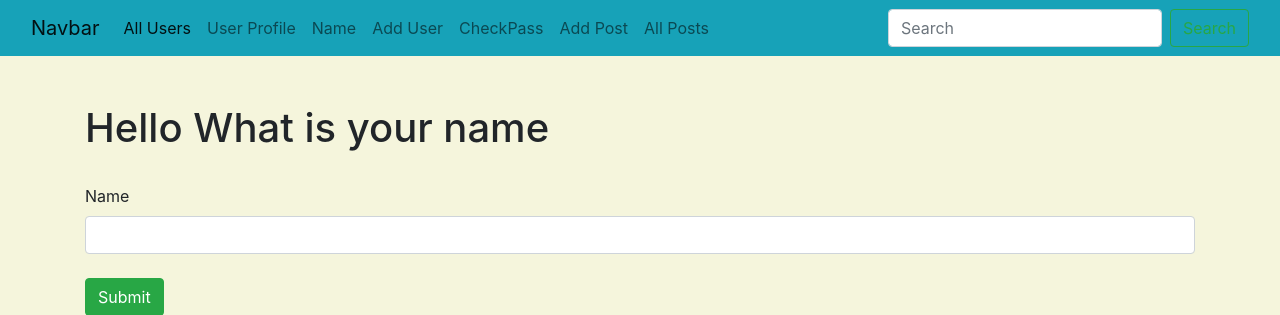
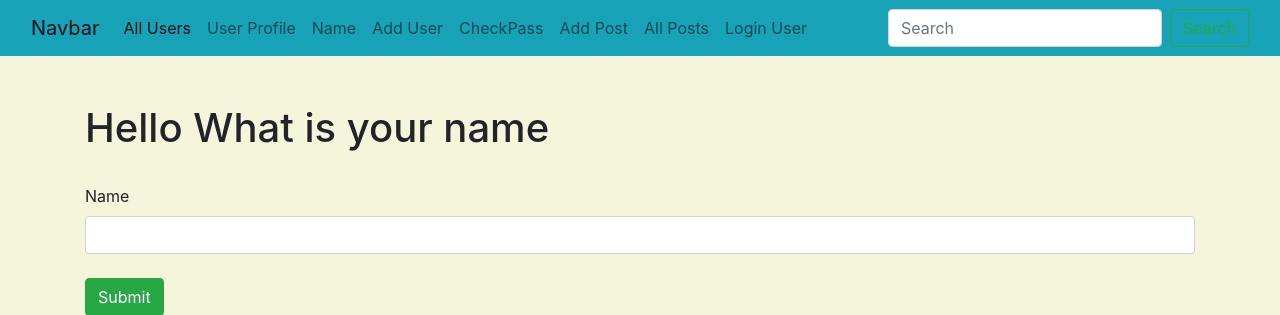
Before and after one commit to SaberHardy/BlogProject, a Flask app: page /name in a window 1280 px wide. Shown: the top 315 px of the page. Run offline with Flask 3, Linux system fonts and the light colour scheme; some libraries are stand-ins or nearby versions.

Commit message:
login/out and dashboard pages

```diff
--- a/BlogProject/forms.py
+++ b/BlogProject/forms.py
@@ -31,3 +31,15 @@ class PostForm(FlaskForm):
     author = StringField("Author", validators=[DataRequired()])
     slug = StringField("Slug", validators=[DataRequired()])
     submit = SubmitField("Submit")
+
+
+class LoginForm(FlaskForm):
+    username = StringField("User Name", validators=[DataRequired()])
+    password = PasswordField("Enter your Password!", validators=[DataRequired()])
+    submit = SubmitField("Submit")
+
+
+class RegisterForm(FlaskForm):
+    username = StringField("User Name", validators=[DataRequired()])
+    password = PasswordField("Enter your Password!", validators=[DataRequired()])
+    submit = SubmitField("Submit")
--- a/BlogProject/main.py
+++ b/BlogProject/main.py
@@ -1,10 +1,10 @@
 from flask import Flask, render_template, flash, request, redirect, url_for
 from models import UsersModel, db, PostModel
-from forms import UserForm, PasswordForm, PostForm
+from forms import UserForm, PasswordForm, PostForm, LoginForm, RegisterForm
 from secret_staff import SECRET_STAFF
 from flask_migrate import Migrate
 from werkzeug.security import generate_password_hash, check_password_hash
-from flask_login import current_user, login_required, LoginManager
+from flask_login import current_user, login_required, LoginManager, login_user, logout_user
 
 app = Flask(__name__, template_folder='templates')  # static_folder='static')
 
@@ -241,3 +241,46 @@ def test_password():
                            password_to_check=password_to_check,
                            passed=passed
                            )
+
+
+login_manager = LoginManager()
+login_manager.init_app(app=app)
+login_manager.login_view = 'login'
+
+
+@login_manager.user_loader
+def load_user(user_id):
+    return UsersModel.query.get(int(user_id))
+
+
+@app.route('/login', methods=['GET', 'POST'])
+def login():
+    form = LoginForm()
+    if form.validate_on_submit():
+        user = UsersModel.query.filter_by(username=form.username.data).first()
+        if user:
+            # Check the hash
+            if check_password_hash(user.password_hash, form.password.data):
+                login_user(user)
+                flash("Login Succesfull!!")
+                return redirect(url_for('dashboard'))
+            else:
+                flash("Wrong Password - Try Again!")
+        else:
+            flash("That User Doesn't Exist! Try Again...")
+
+    return render_template('members/login.html', form=form)
+
+
+@app.route('/logout', methods=['GET', 'POST'])
+@login_required
+def logout():
+    logout_user()
+    flash("You Have Been Logged Out!")
+    return redirect(url_for('login'))
+
+
+@app.route('/dashboard', methods=['GET', 'POST'])
+@login_required
+def dashboard():
+    return render_template('members/dashboard.html', )
--- a/BlogProject/models.py
+++ b/BlogProject/models.py
@@ -15,7 +15,7 @@ class PostModel(db.Model):
     slug = db.Column(db.String(255))
 
 
-class UsersModel(db.Model):
+class UsersModel(db.Model, UserMixin):
     id = db.Column(db.Integer, primary_key=True)
     username = db.Column(db.String(20), nullable=False, unique=True)
     name = db.Column(db.String(200), nullable=False)
--- a/BlogProject/templates/partials/navbar.html
+++ b/BlogProject/templates/partials/navbar.html
@@ -31,6 +31,15 @@
                 <li class="nav-item">
                     <a class="nav-link" href="{{ url_for('all_posts') }}">All Posts</a>
                 </li>
+                {% if current_user.is_authenticated %}
+                    <li class="nav-item">
+                        <a class="nav-link" href="{{ url_for('logout') }}">Logout User</a>
+                    </li>
+                {% else %}
+                    <li class="nav-item">
+                        <a class="nav-link" href="{{ url_for('login') }}">Login User</a>
+                    </li>
+                {% endif %}
             </ul>
             <form class="d-flex" role="search">
                 <input class="form-control me-2" type="search" placeholder="Search" aria-label="Search">
```
Also changed, not shown: BlogProject/templates/members/dashboard.html (added, +8 -0 lines), BlogProject/templates/members/login.html (added, +28 -0 lines).
